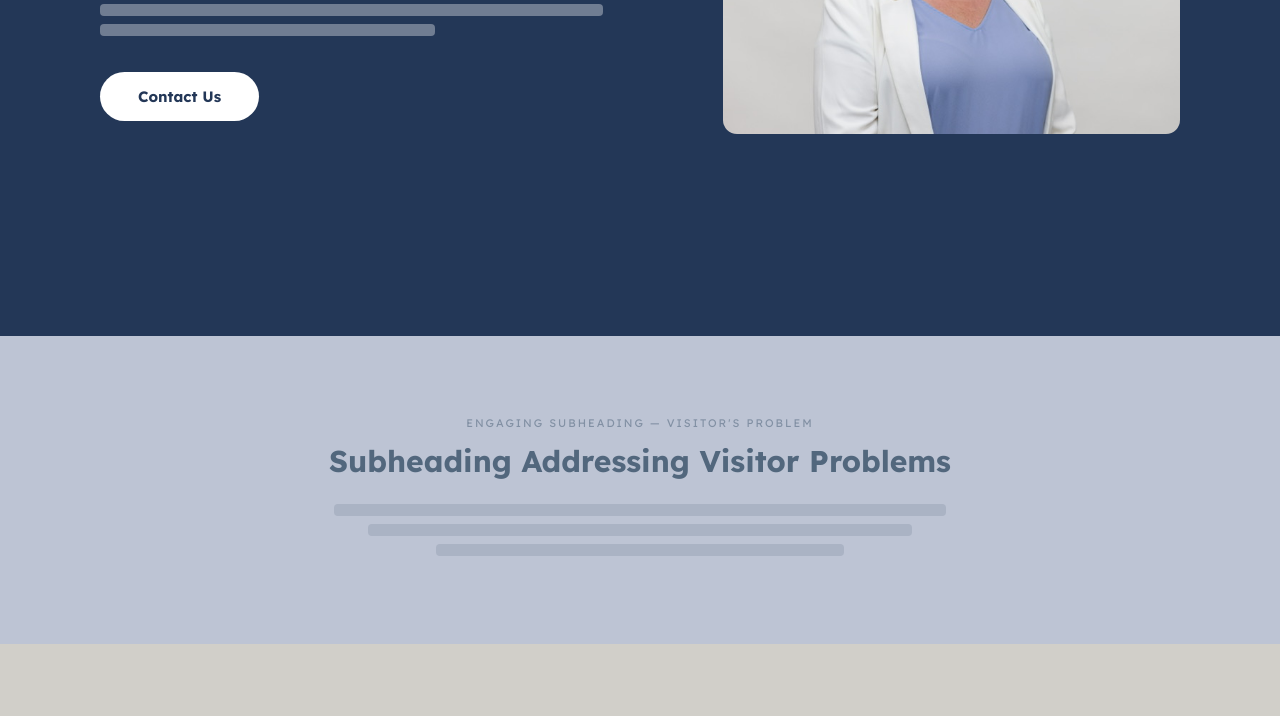
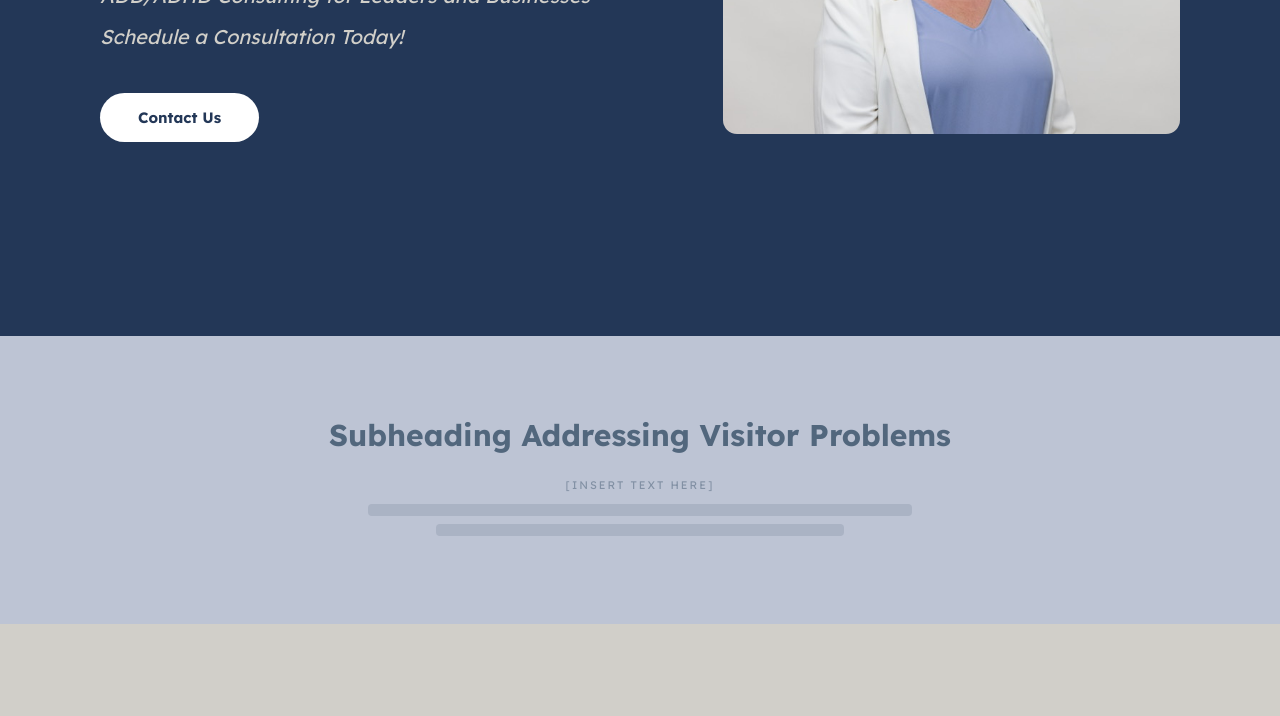
Before and after one commit to austinjames95/LauraKindron, a website built with Vite: page index.html in a window 1280 px wide. Shown: the part 473-1189 px from the top of the page. Built offline with nearby package versions, Linux system fonts and the light colour scheme; files whose address does not match are found by name.

Commit message:
changes hero text, need to add text around the rest of the site (do with laura)

```diff
--- a/index.html
+++ b/index.html
@@ -18,8 +18,8 @@
     <div>
       <div class="label on-dark">Laura Kindron - Consulting</div>
       <h1>Bringing Out The Brillance</h1>
-      <div class="bar light w90"></div>
-      <div class="bar light w60"></div>
+      <div class="hero-text"><i>ADD/ADHD Consulting for Leaders and Businesses</i></div>
+      <div class="hero-text"><i>Schedule a Consultation Today!</i></div>
       <div class="btn">Contact Us</div>
     </div>
     <div class="img-ph on-dark"><img src="./images/d0a46b40-4839-4f4c-9aa1-a0eef37e93d0.jpg"></div>
@@ -28,10 +28,9 @@
 
 <!-- SUBHEADING -->
 <section class="subheading">
-  <div class="label">Engaging subheading — visitor's problem</div>
   <h2>Subheading Addressing Visitor Problems</h2>
   <div class="body">
-    <div class="bar w90"></div>
+    <div class="label">[insert text here]</div>
     <div class="bar w80"></div>
     <div class="bar w60"></div>
   </div>
--- a/src/style/index.css
+++ b/src/style/index.css
@@ -113,6 +113,7 @@
     padding: 15px 38px; border-radius: 999px; font-weight: 700; font-size: 15px; cursor: pointer; margin-top: 28px;
   }
   .btn.dark { background: var(--midnight-blue); color: var(--white); }
+  .hero-text { font-family: 'Lexend'; color: #D1CFC9; font-size: 20px; margin-bottom:1rem}
 
   /* ============ SUBHEADING (band) ============ */
   .subheading {
```
